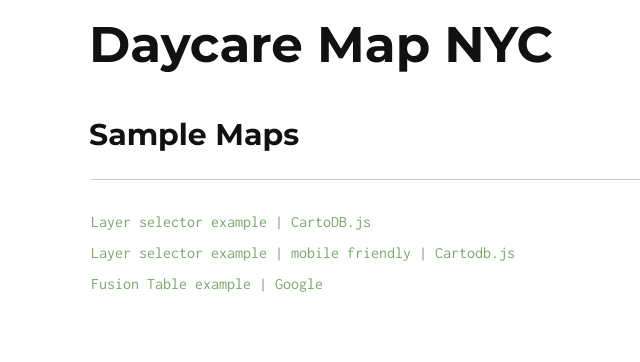
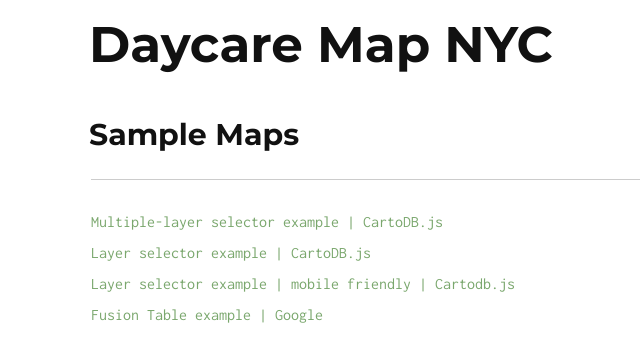
Before and after one commit to childcaremap/NYCdaycare, a Jekyll site: the page built from dev/index.html, in a window 1280 px wide. Shown: the top 362 px of the page, without its empty margins (49-689 px from the left). Built offline with Jekyll 4.4.1, drawn with Linux system fonts in a browser that asks for light colours; Markdown is read by kramdown in place of the engine named in the settings.

Commit message:
added ne multiple select example to link to dev page

```diff
--- a/_includes/dev.md
+++ b/_includes/dev.md
@@ -1,6 +1,8 @@
 <h2>Sample Maps</h2>
 
 <hr>
+
+<a href="multiple_selects.html">Multiple-layer selector example | CartoDB.js</a>
 
 <a href="layer-selector-example.html">Layer selector example | CartoDB.js</a>
 
```
